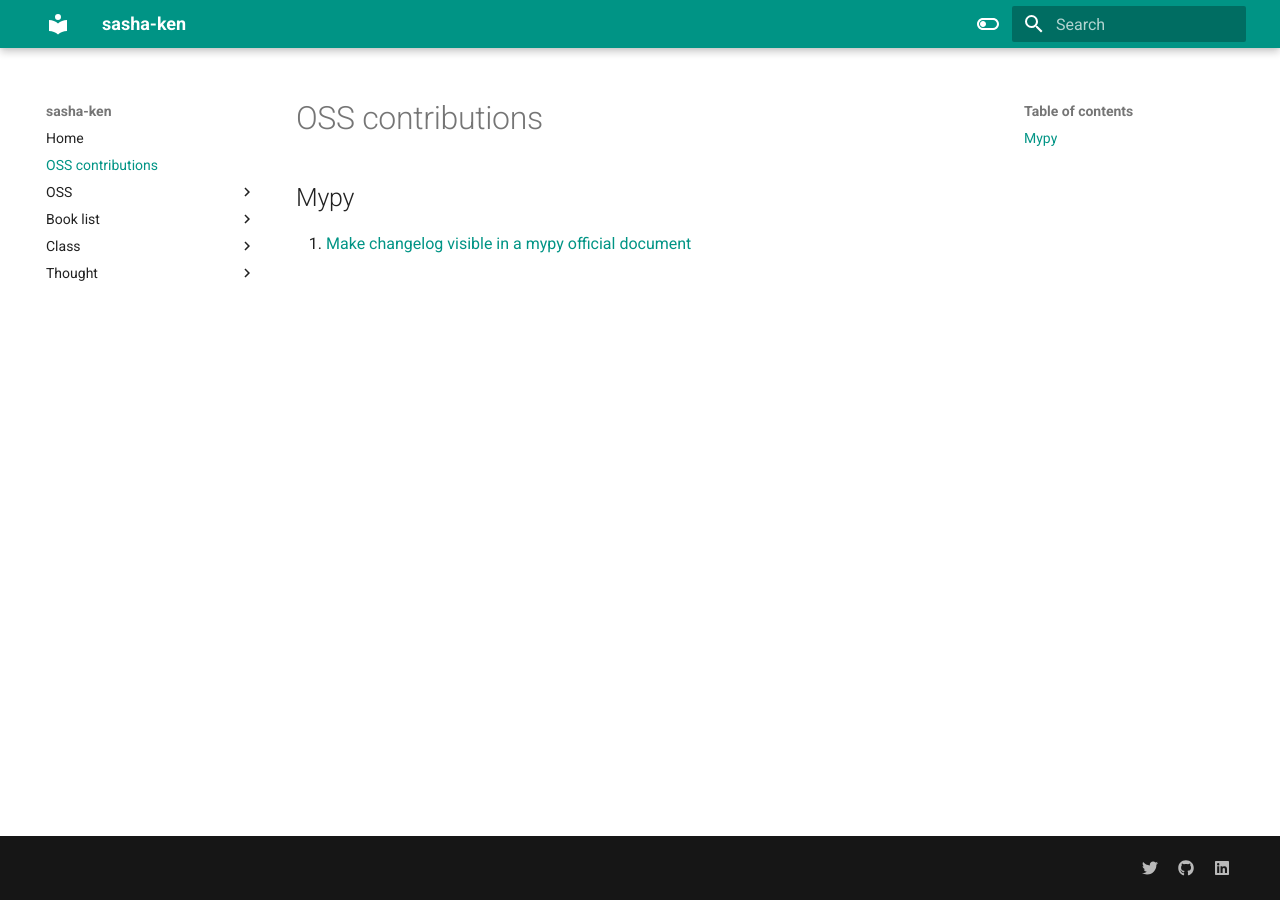
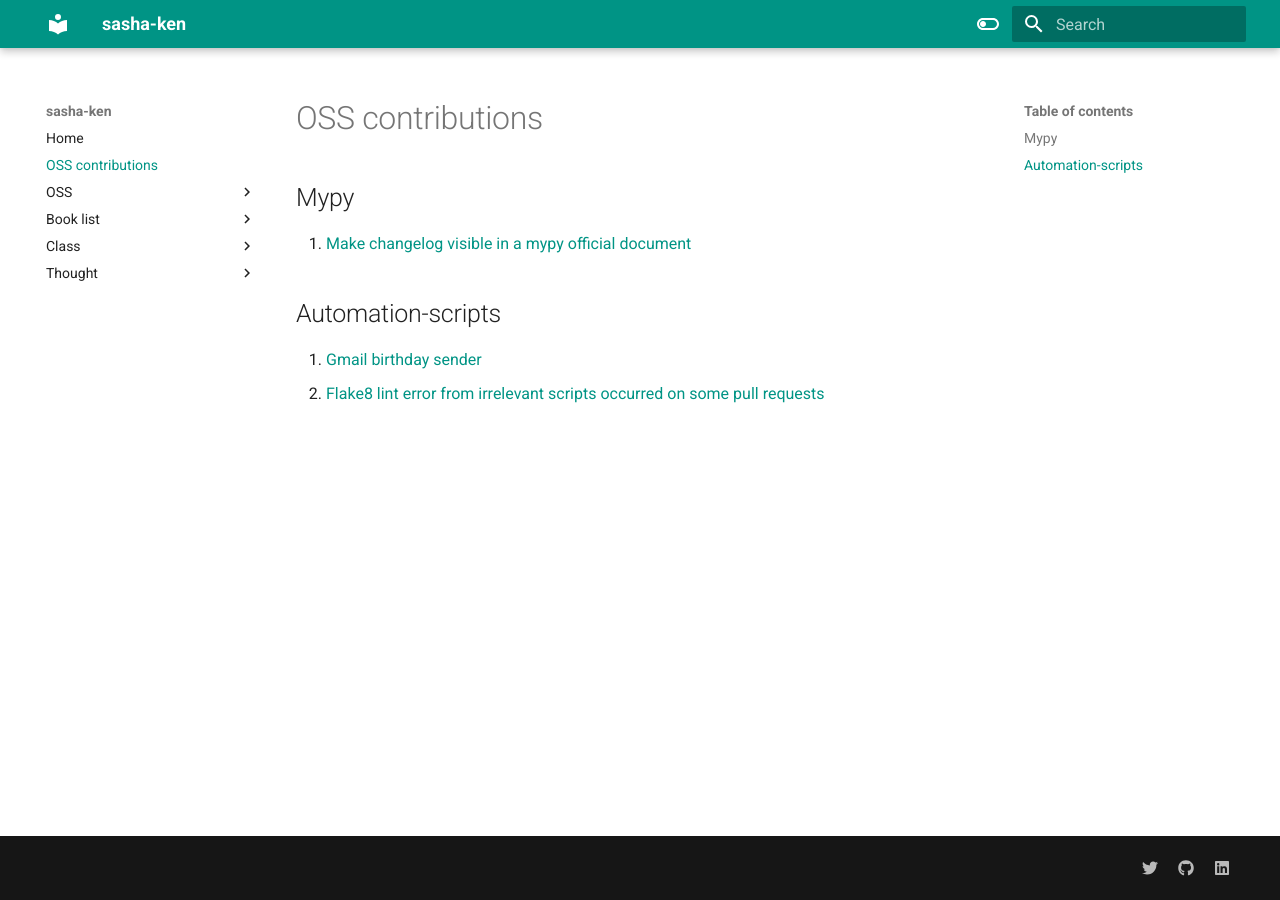
Before and after one commit to quinn-sasha/sasha-ken, an MkDocs documentation site: the page built from docs/contribution.md, in a window 1280 px wide. Built offline with MkDocs 1.6.1 and Material for MkDocs 9.7.7, drawn with Linux system fonts in a browser that asks for light colours.

Commit message:
Added automation-scripts into my contribution

```diff
--- a/docs/contribution.md
+++ b/docs/contribution.md
@@ -3,3 +3,8 @@
 ## Mypy
 
 1. [Make changelog visible in a mypy official document](https://github.com/python/mypy/pull/17742)
+
+## Automation-scripts
+
+1. [Gmail birthday sender](https://github.com/python-geeks/Automation-scripts/pull/955)
+2. [Flake8 lint error from irrelevant scripts occurred on some pull requests](https://github.com/python-geeks/Automation-scripts/issues/956)
```
